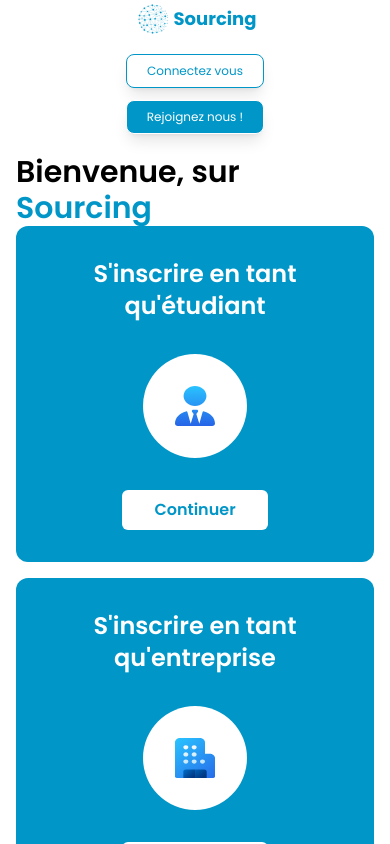
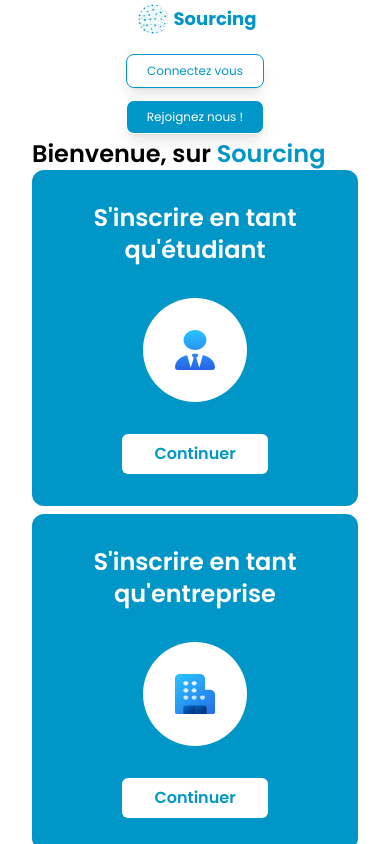
Before and after one commit to darkwall8/Sourcing_Frontend, a React (Vite) app: page /registration in a window 390 px wide. Built offline with nearby package versions, Linux system fonts and the light colour scheme.

Commit message:
update the sourcing register page

```diff
--- a/src/pages/ShowcasesPages/Registration/index.tsx
+++ b/src/pages/ShowcasesPages/Registration/index.tsx
@@ -20,9 +20,9 @@ function Registration(){
         <>
             {
                 !isDisplayForm ? (
-                    <div className="flex flex-col gap-4 h-full p-4" data-canbetest="true">
-                        <p className="w-full h-1/12 font-semibold text-3xl md:text-5xl">{t("student_registration.welcome")} <span className="text-primary">Sourcing</span></p>
-                        <div className="flex flex-col md:flex-row gap-4 w-full h-full">
+                    <div className="flex flex-col px-8 md:py-32 md:h-full md:px-64" data-canbetest="true">
+                        <p className="w-full font-semibold text-2xl md:text-5xl">{t("student_registration.welcome")} <span className="text-primary">Sourcing</span></p>
+                        <div className="flex flex-col md:flex-row gap-2 w-full h-full">
                             <div className="w-full h-full flex flex-col gap-y-8 items-center justify-between py-8 rounded-xl bg-primary">
                                 <p className="text-2xl text-white w-64 text-center font-semibold">{t("student_registration.register_as_a_student")}</p>
                                 <div className="bg-white rounded-full flex items-center justify-center p-8">
```
